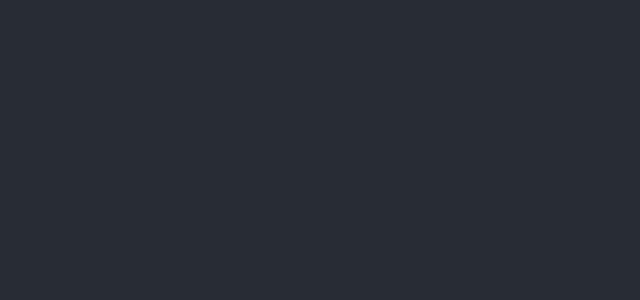
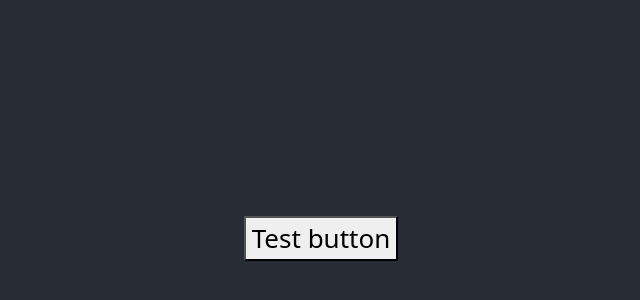
Before and after one commit to Vasilioskw/The-Cross-send-app, a React (Create React App) app in the folder the-cross-send-app/: page / in a window 1280 px wide. Shown: the part 162-462 px from the top of the page, without its empty margins (319-959 px from the left). Built offline with nearby package versions, Linux system fonts and the light colour scheme.

Commit message:
bootstrap css successfull, changes noticed

```diff
--- a/the-cross-send-app/src/App.js
+++ b/the-cross-send-app/src/App.js
@@ -1,12 +1,14 @@
 import logo from './logo.svg';
 import './App.css';
 import Button from 'react-bootstrap/Button';
+import 'bootstrap/dist/css/bootstrap.min.css';
 
 
 function App() {
   return (
     <div className="App">
       <header className="App-header">
+        <button>Test button</button>
       </header>
     </div>
   );
```
